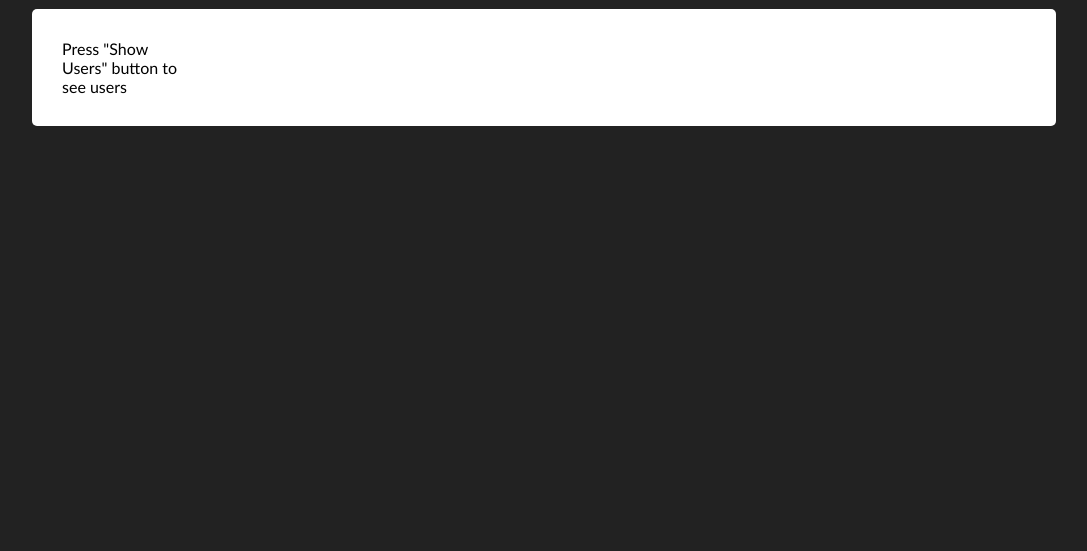
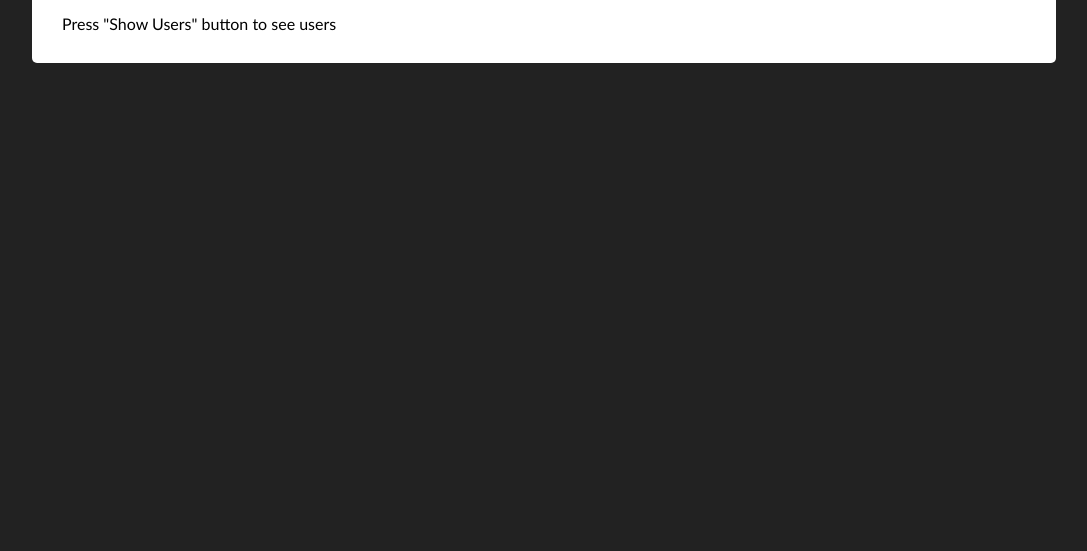
Before and after one commit to Irjuda/ATSISK, a plain HTML site: page Task 3/index.html in a window 1280 px wide. Shown: the part 249-800 px from the top of the page, without its empty margins (96-1183 px from the left). Drawn offline with Linux system fonts and the light colour scheme.

Commit message:
Task 3 changes in css file

```diff
--- a/Task 3/style.css
+++ b/Task 3/style.css
@@ -53,18 +53,15 @@
 }
 
 .output-cointainer #output {
+  display: flex;
+  flex-wrap: wrap;
   width: 80%;
   margin-top: 25px;
   padding: 30px;
   border-radius: 5px;
   background-color: #fff;
-}
-
-#output {
-  display: grid;
-  grid-template-columns: 1fr 1fr 1fr;
+  margin: 0 auto;
   align-items: center;
-  margin: 0 auto;
   row-gap: 5px;
   column-gap: 5px;
 }
@@ -76,39 +73,9 @@
   color: #fff;
   text-align: center;
   padding: 5px;
-
+  margin: 10px;
 }
 
 img {
   width: 100px;
 }
-
-
-
-@media all and (min-width: 650px) {
-  #output {
-    display: grid;
-    grid-template-columns: 1fr 1fr 1fr 1fr;
-  }
-}
-
-@media all and (min-width: 800px) {
-  #output {
-    display: grid;
-    grid-template-columns: 1fr 1fr 1fr 1fr 1fr;
-  }
-}
-
-@media all and (min-width: 950px) {
-  #output {
-    display: grid;
-    grid-template-columns: 1fr 1fr 1fr 1fr 1fr 1fr;
-  }
-}
-
-@media all and (min-width: 1100px) {
-  #output {
-    display: grid;
-    grid-template-columns: 1fr 1fr 1fr 1fr 1fr 1fr 1fr;
-  }
-}
```
